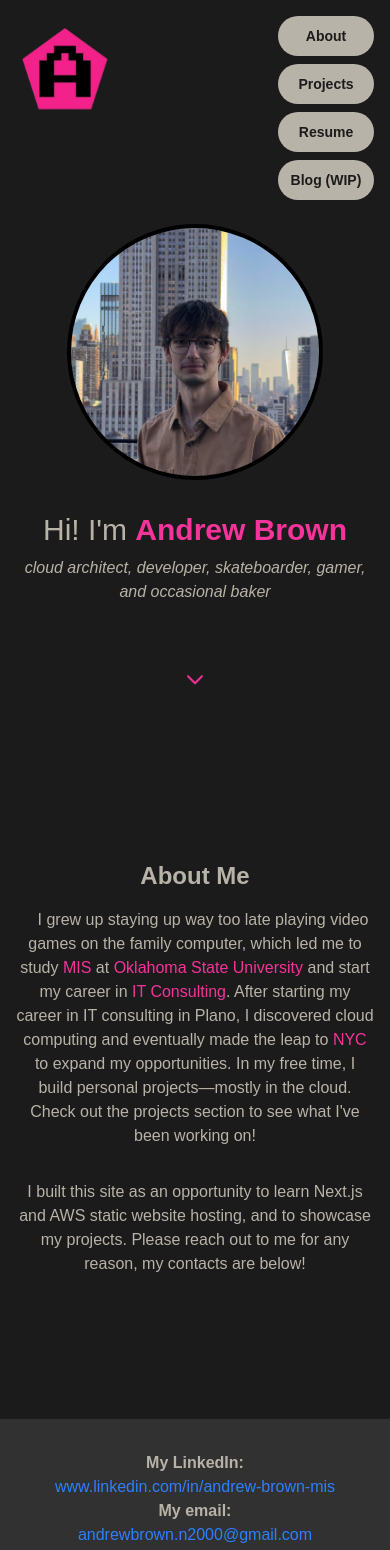
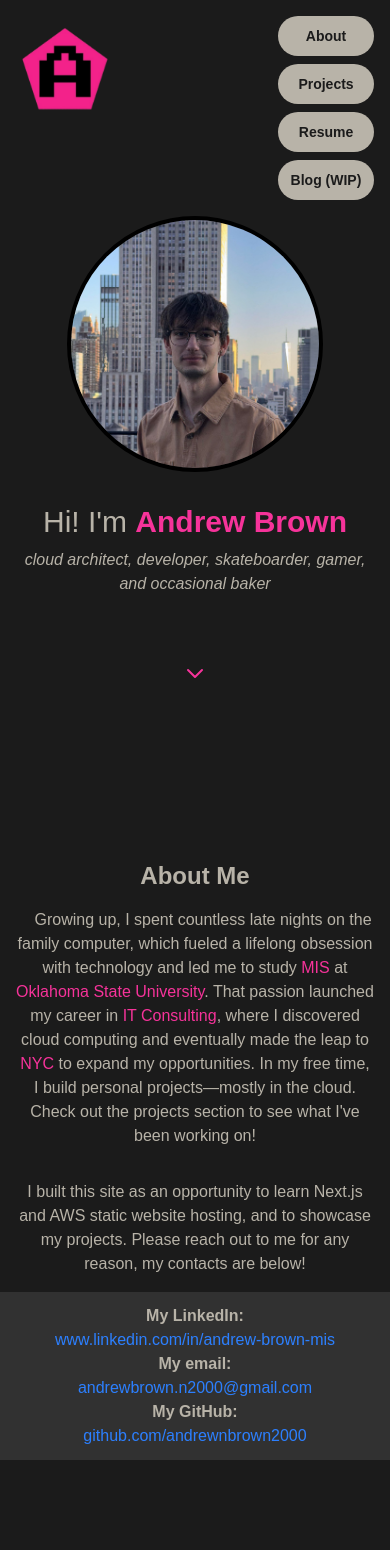
Before and after one commit to andrewnbrown2000/portfolio-website-v2, a Next.js app: page / in a window 390 px wide. Shown: the top 1550 px of the page. After the commit the page ends 1460 px from the top, so only its background shows below. Built offline with nearby package versions, Linux system fonts and the light colour scheme.

Commit message:
making small adjustments to margins/padding to fix display on phone

```diff
--- a/src/pages/index.tsx
+++ b/src/pages/index.tsx
@@ -40,7 +40,7 @@ export default function Home() {
         {/* end nav bar */}
 
         {/* profile pic and description */}
-        <div className="flex max-h- justify-center items-center flex-col mt-6 lg:mt-40">
+        <div className="flex max-h- justify-center items-center flex-col lg:mt-40">
           <div className="grid grid-cols-1 sm:grid-cols-2 lg:grid-cols-2 lg:grid-flow-col-dense gap-8">
             <div className="rounded-full overflow-hidden w-64 h-64 mx-auto sm:ml-12 border-4 border-black sm:w-96 sm:h-96 lg:order-2">
               <Image src="/nycskyline_pfp.jpg" alt="NYC Skyline" width={500} height={500} />
@@ -57,21 +57,17 @@ export default function Home() {
 
       <div>
         {/* about me section */}
-        <div className="about-me mb-[15vh] md:mb-[30vh] flex flex-col items-center">
+        <div className="about-me md:mb-[30vh] flex flex-col items-center">
           <div className="max-w-4xl">
             <h2 className="text-center text-2xl sm:text-6xl font-bold sm:mb-10">About Me</h2>
-            <p className="text-center max-w-4xl mx-auto p-4">&emsp;I grew up staying up way too late playing video games on the
-              family computer, which led me to study <span className="text-pink-500">MIS</span> at <span className="text-pink-500">Oklahoma State University</span> and
-              start my career in <span className="text-pink-500">IT Consulting</span>. After starting my career in
-              IT consulting in Plano, I discovered cloud computing and eventually made the leap to <span className="text-pink-500">NYC</span> to expand my opportunities.
-              In my free time, I build personal projects—mostly in the cloud. Check out the projects section to see what I've been working on!</p>
+            <p className="text-center max-w-4xl mx-auto p-4">&emsp;Growing up, I spent countless late nights on the family computer, which fueled a lifelong obsession with technology and led me to study <span className='text-pink-500'>MIS</span> at <span className='text-pink-500'>Oklahoma State University</span>. That passion launched my career in <span className='text-pink-500'>IT Consulting</span>, where I discovered cloud computing and eventually made the leap to <span className='text-pink-500'>NYC</span> to expand my opportunities. In my free time, I build personal projects—mostly in the cloud. Check out the projects section to see what I've been working on!</p>
             <p className="text-center max-w-4xl mx-auto p-4">I built this site as an opportunity to
               learn Next.js and AWS static website hosting, and to showcase my projects. Please reach out to me for any reason, my contacts are below!</p>
           </div>
         </div>
 
         {/* contact me section */}
-        <div className="w-screen absolute left-0 py-8 flex flex-col justify-center items-center bg-[#313131]">
+        <div className="w-screen absolute left-0 py-3 flex flex-col justify-center items-center bg-[#313131]">
           <div className="max-w-4xl w-full grid grid-cols-1 md:grid-cols-3">
             <div className="text-center">
               <p className="font-bold">My LinkedIn:</p>
```
